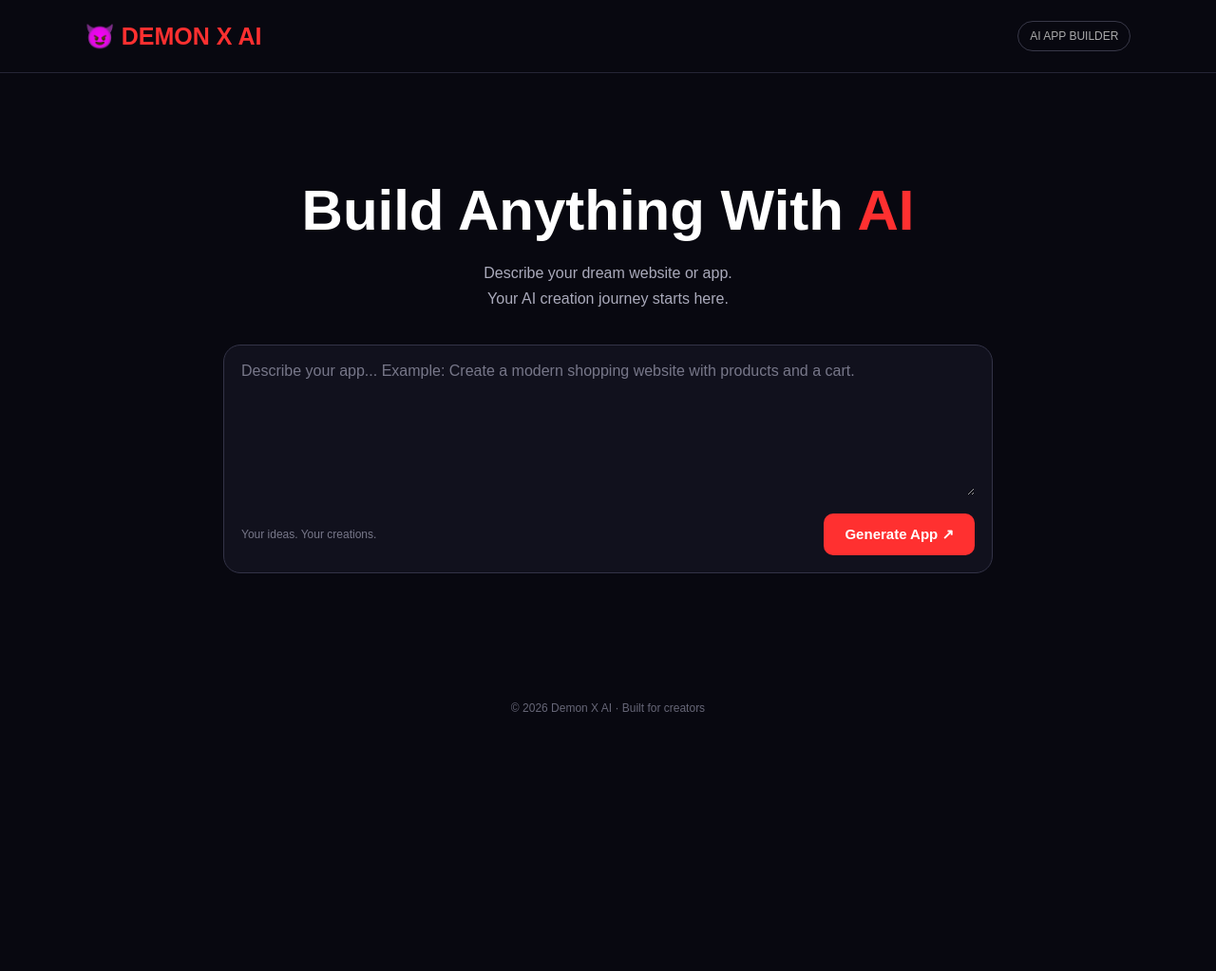
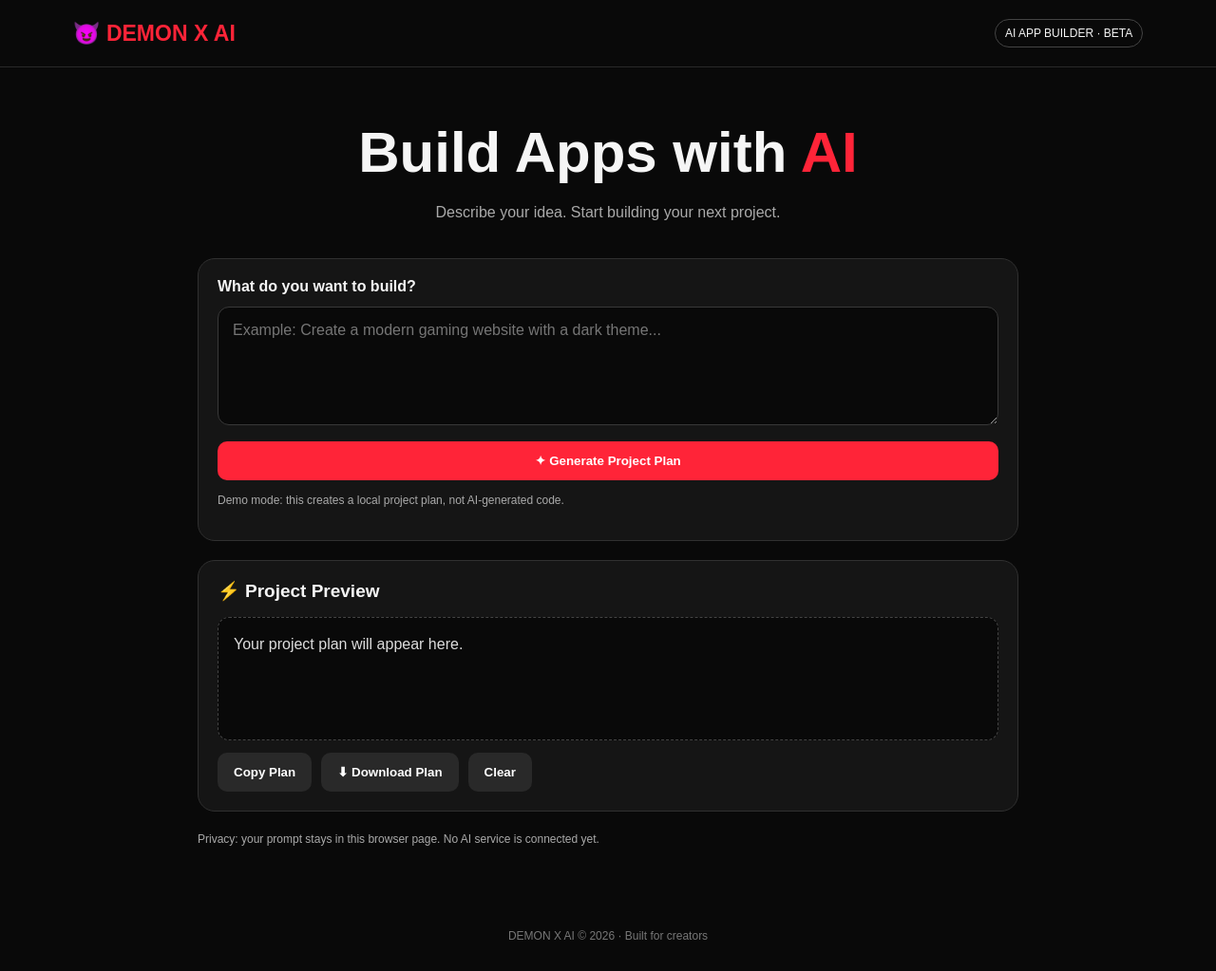
Before and after one commit to usachannelff-cmyk/Demon-X-AI, a website: page index.html in a window 1280 px wide. Shown: the whole page at 95% size. Before the commit the page ends 800 px from the top, so only its background shows below. Drawn offline with Linux system fonts and the light colour scheme.

Commit message:
Refactor index.html with updated styles and structure

```diff
--- a/index.html
+++ b/index.html
@@ -5,58 +5,116 @@
 <meta name="viewport" content="width=device-width, initial-scale=1.0">
 <title>Demon X AI</title>
 <style>
-    * { box-sizing: border-box; margin: 0; padding: 0; }
-    body { font-family: Arial, sans-serif; background: #080810; color: white; min-height: 100vh; }
-    header { padding: 22px 7%; border-bottom: 1px solid #252535; display: flex; justify-content: space-between; align-items: center; }
-    .logo { font-size: 25px; font-weight: bold; color: #ff3030; }
-    .badge { color: #aaa; font-size: 12px; border: 1px solid #383848; padding: 8px 12px; border-radius: 20px; }
-    main { max-width: 850px; margin: 90px auto; padding: 20px; text-align: center; }
-    h1 { font-size: clamp(36px, 7vw, 60px); margin-bottom: 18px; }
-    h1 span { color: #ff3030; }
-    .subtitle { color: #aaaabb; font-size: 16px; line-height: 1.7; margin-bottom: 35px; }
-    .box { background: #11111d; border: 1px solid #333347; border-radius: 18px; padding: 18px; text-align: left; }
-    textarea { width: 100%; min-height: 140px; background: transparent; border: none; outline: none; resize: vertical; color: white; font-size: 16px; font-family: inherit; }
-    textarea::placeholder { color: #777789; }
-    .bottom { display: flex; justify-content: space-between; align-items: center; gap: 12px; flex-wrap: wrap; margin-top: 15px; }
-    .hint { color: #777789; font-size: 12px; }
-    button { background: #ff3030; color: white; border: none; border-radius: 10px; padding: 13px 22px; font-size: 15px; font-weight: bold; cursor: pointer; }
-    button:hover { background: #e51f1f; }
-    #result { display: none; margin-top: 25px; padding: 20px; background: #11111d; border: 1px solid #333347; border-radius: 14px; text-align: left; line-height: 1.7; overflow-wrap: anywhere; }
-    #result h2 { color: #ff5050; margin-bottom: 10px; }
-    footer { color: #666677; text-align: center; padding: 25px; font-size: 12px; }
+:root{--bg:#090909;--card:#151515;--red:#ff2438;--text:#f5f5f5;--muted:#aaa}
+*{box-sizing:border-box}
+body{margin:0;background:var(--bg);color:var(--text);font-family:Arial,sans-serif}
+header{display:flex;justify-content:space-between;align-items:center;padding:20px 6%;border-bottom:1px solid #292929}
+.logo{font-size:23px;font-weight:900;color:var(--red)}
+.badge{font-size:12px;border:1px solid #444;padding:7px 10px;border-radius:20px}
+main{max-width:900px;margin:55px auto;padding:0 18px}
+.hero{text-align:center;margin-bottom:35px}
+h1{font-size:clamp(34px,8vw,60px);margin:0 0 15px}
+h1 span{color:var(--red)}
+.hero p{color:var(--muted);line-height:1.6}
+.panel{background:var(--card);border:1px solid #303030;border-radius:18px;padding:20px;margin-bottom:20px}
+label{display:block;font-weight:bold;margin-bottom:12px}
+textarea{width:100%;min-height:125px;background:#090909;color:white;border:1px solid #393939;border-radius:12px;padding:15px;font:16px Arial;resize:vertical}
+textarea:focus{outline:1px solid var(--red)}
+button{border:0;border-radius:10px;padding:13px 17px;font-weight:bold;cursor:pointer}
+.primary{width:100%;background:var(--red);color:white;margin-top:13px}
+.secondary{background:#292929;color:white}
+.row{display:flex;gap:10px;flex-wrap:wrap;margin-top:13px}
+h2{font-size:19px;margin-top:0}
+#preview{background:#090909;border:1px dashed #444;border-radius:12px;min-height:130px;padding:16px;white-space:pre-wrap;overflow-wrap:anywhere;color:#ddd;line-height:1.5}
+.note{font-size:12px;color:var(--muted);line-height:1.6}
+footer{text-align:center;padding:30px;color:#777;font-size:12px}
 </style>
 </head>
 <body>
 <header>
   <div class="logo">😈 DEMON X AI</div>
-    <div class="badge">AI APP BUILDER</div>
+  <div class="badge">AI APP BUILDER · BETA</div>
 </header>
+
 <main>
-    <h1>Build Anything With <span>AI</span></h1>
-    <p class="subtitle">Describe your dream website or app.<br>Your AI creation journey starts here.</p>
-    <div class="box">
-      <textarea id="prompt" placeholder="Describe your app... Example: Create a modern shopping website with products and a cart."></textarea>
-      <div class="bottom">
-        <span class="hint">Your ideas. Your creations.</span>
-        <button onclick="generateApp()">Generate App ↗</button>
+  <section class="hero">
+    <h1>Build Apps with <span>AI</span></h1>
+    <p>Describe your idea. Start building your next project.</p>
+  </section>
+
+  <section class="panel">
+    <label for="prompt">What do you want to build?</label>
+    <textarea id="prompt" placeholder="Example: Create a modern gaming website with a dark theme..."></textarea>
+    <button class="primary" id="generate">✦ Generate Project Plan</button>
+    <p class="note">Demo mode: this creates a local project plan, not AI-generated code.</p>
+  </section>
+
+  <section class="panel">
+    <h2>⚡ Project Preview</h2>
+    <div id="preview">Your project plan will appear here.</div>
+    <div class="row">
+      <button class="secondary" id="copy">Copy Plan</button>
+      <button class="secondary" id="download">⬇ Download Plan</button>
+      <button class="secondary" id="clear">Clear</button>
     </div>
-    </div>
-    <div id="result" aria-live="polite">
-      <h2>Your Idea</h2>
-      <p id="output"></p>
-      <br>
-      <p style="color:#aaaabb;font-size:13px;">This is the first version of Demon X AI. A real AI model will be connected in a later step.</p>
-    </div>
+  </section>
+
+  <p class="note">Privacy: your prompt stays in this browser page. No AI service is connected yet.</p>
 </main>
-  <footer>© 2026 Demon X AI · Built for creators</footer>
+
+<footer>DEMON X AI © 2026 · Built for creators</footer>
+
 <script>
-    function generateApp() {
-      const prompt = document.getElementById("prompt").value.trim();
-      if (!prompt) { alert("Please describe the app you want to create!"); return; }
-      document.getElementById("output").textContent = prompt;
-      document.getElementById("result").style.display = "block";
-      document.getElementById("result").scrollIntoView({ behavior: "smooth", block: "nearest" });
+const promptBox = document.getElementById("prompt");
+const preview = document.getElementById("preview");
+
+document.getElementById("generate").addEventListener("click", () => {
+  const prompt = promptBox.value.trim();
+  if (!prompt) {
+    preview.textContent = "Please describe your app idea first.";
+    promptBox.focus();
+    return;
   }
+
+  preview.textContent =
+`DEMON X AI — PROJECT PLAN
+
+Your idea:
+${prompt}
+
+Suggested next steps:
+1. Define the app's main features.
+2. Design the user interface.
+3. Build the frontend.
+4. Connect a backend or AI service if needed.
+5. Test the app before publishing.
+
+Note: This is a demo plan. It is not AI-generated code.`;
+});
+
+document.getElementById("copy").addEventListener("click", async () => {
+  try {
+    await navigator.clipboard.writeText(preview.textContent);
+    alert("Project plan copied!");
+  } catch {
+    alert("Copy isn't available here. You can select and copy the preview text manually.");
+  }
+});
+
+document.getElementById("download").addEventListener("click", () => {
+  const blob = new Blob([preview.textContent], {type:"text/plain;charset=utf-8"});
+  const url = URL.createObjectURL(blob);
+  const a = document.createElement("a");
+  a.href = url;
+  a.download = "demon-x-ai-project-plan.txt";
+  a.click();
+  URL.revokeObjectURL(url);
+});
+
+document.getElementById("clear").addEventListener("click", () => {
+  promptBox.value = "";
+  preview.textContent = "Your project plan will appear here.";
+});
 </script>
 </body>
 </html>
```
Lines whose indentation alone changed are shown as unchanged.
